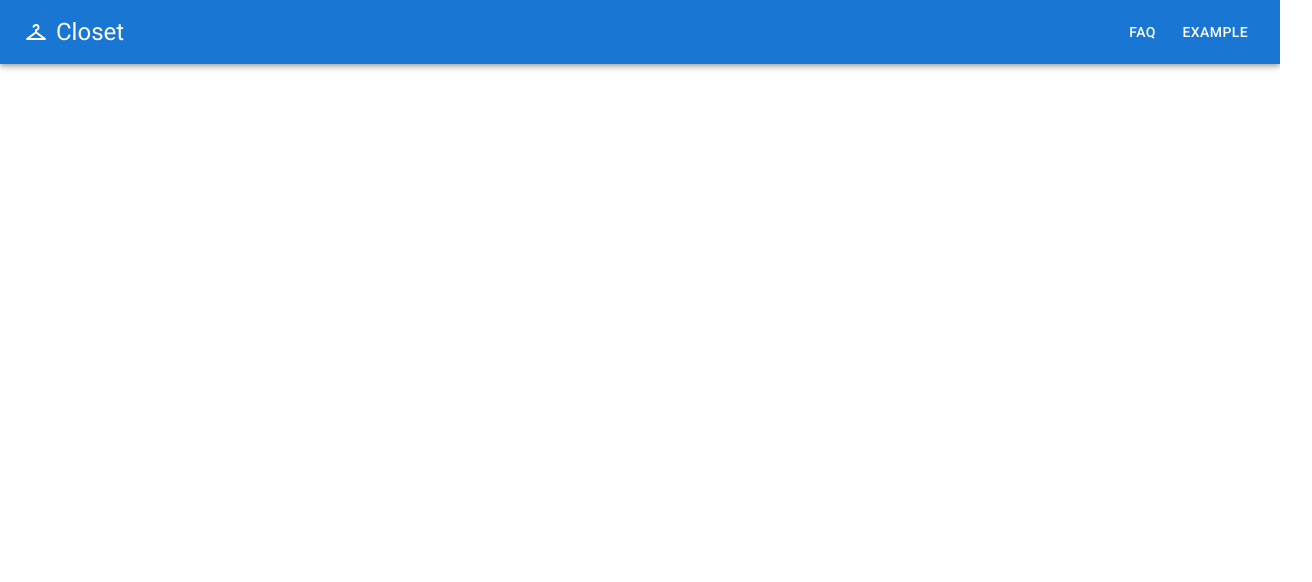
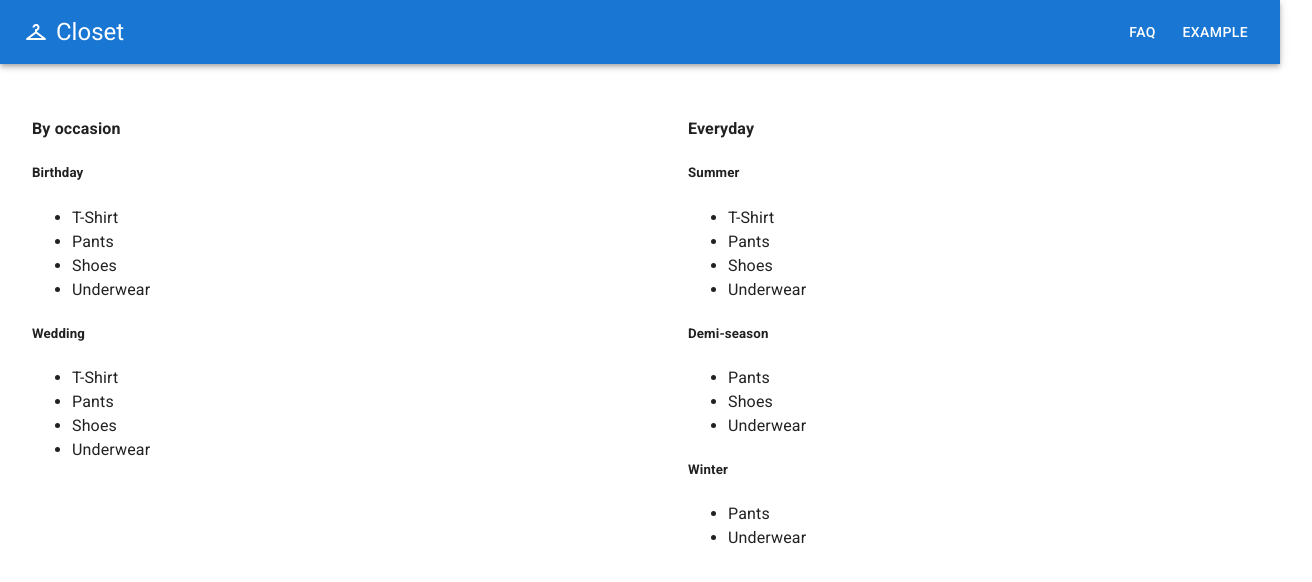
Before and after one commit to NeMaksym/closetdb-client, a React (Create React App) app: page / in a window 1280 px wide. Shown: the top 582 px of the page, 1312 px wide, since content can reach past the window. Built offline with nearby package versions, Linux system fonts and the light colour scheme.

Commit message:
Implement basic two-column layout

```diff
--- a/src/App.tsx
+++ b/src/App.tsx
@@ -1,9 +1,14 @@
-import { TopBar } from "./components";
+import { TopBar, TwoColumnLayout, Occastions, Everyday } from "./components";
+import { occasions, everydayOccasion } from "./types";
 
 function App() {
   return (
     <>
       <TopBar />
+      <TwoColumnLayout
+        leftColumnContent={<Occastions occasions={occasions} />}
+        rightColumnContent={<Everyday occasion={everydayOccasion} />}
+      />
     </>
   );
 }
--- /dev/null
+++ b/src/components/Everyday/Everyday.tsx
@@ -0,0 +1,46 @@
+import { Item, Occasion, Season } from "../../types";
+
+interface EverydayProps {
+  occasion: Occasion;
+}
+
+export const Everyday = ({ occasion }: EverydayProps) => {
+  const seasons = groupBySeason(occasion.items);
+
+  return (
+    <>
+      <h4>Everyday</h4>
+
+      {Object.entries(seasons).map(([season, items]) => {
+        if (!items.length) return null;
+
+        return (
+          <div key={season}>
+            <h5>{season.charAt(0).toUpperCase() + season.slice(1)}</h5>
+            <ul>
+              {items.map((item) => (
+                <li key={item.id}>{item.name}</li>
+              ))}
+            </ul>
+          </div>
+        );
+      })}
+    </>
+  );
+};
+
+const groupBySeason = (items: Item[]) => {
+  const result: Record<Season, Item[]> = {
+    [Season.Summer]: [],
+    [Season.DemiSeason]: [],
+    [Season.Winter]: []
+  };
+
+  items.forEach((item) => {
+    item.season.forEach((season) => {
+      result[season].push(item);
+    });
+  });
+
+  return result;
+};
--- /dev/null
+++ b/src/components/Everyday/index.ts
@@ -0,0 +1 @@
+export * from './Everyday';
--- /dev/null
+++ b/src/components/Occasions/Occasions.tsx
@@ -0,0 +1,28 @@
+import { Occasion } from "../../types";
+
+interface OccasionsProps {
+  occasions: Occasion[];
+}
+
+export const Occastions = ({ occasions }: OccasionsProps) => {
+  return (
+    <>
+      <h4>By occasion</h4>
+
+      {occasions.map((occasion) => {
+        const { id, title, items } = occasion;
+
+        return (
+          <div key={id}>
+            <h5>{title}</h5>
+            <ul>
+              {items.map((item) => (
+                <li key={item.id}>{item.name}</li>
+              ))}
+            </ul>
+          </div>
+        );
+      })}
+    </>
+  );
+};
--- /dev/null
+++ b/src/components/Occasions/index.ts
@@ -0,0 +1 @@
+export * from './Occasions';
--- /dev/null
+++ b/src/components/TwoColumnLayout/TwoColumnLayout.tsx
@@ -0,0 +1,20 @@
+import { Grid } from "@mui/material";
+
+interface TwoColumnLayoutProps {
+  leftColumnContent: React.ReactNode;
+  rightColumnContent: React.ReactNode;
+}
+
+export const TwoColumnLayout = ({
+  leftColumnContent,
+  rightColumnContent
+}: TwoColumnLayoutProps) => (
+  <Grid container spacing={0} style={{ margin: "32px" }}>
+    <Grid item xs={6} style={{ paddingRight: "16px" }}>
+      {leftColumnContent}
+    </Grid>
+    <Grid item xs={6} style={{ paddingLeft: "16px" }}>
+      {rightColumnContent}
+    </Grid>
+  </Grid>
+);
--- /dev/null
+++ b/src/components/TwoColumnLayout/index.ts
@@ -0,0 +1 @@
+export * from './TwoColumnLayout';
--- a/src/components/index.ts
+++ b/src/components/index.ts
@@ -1,3 +1,4 @@
-import { TopBar } from "./TopBar";
-
-export { TopBar };
+export * from "./TopBar";
+export * from "./TwoColumnLayout";
+export * from "./Occasions";
+export * from "./Everyday";
--- /dev/null
+++ b/src/types.ts
@@ -0,0 +1,85 @@
+export enum Type {
+    Head = 'head',
+    Top = 'top',
+    Bottom = 'bottom',
+    Shoes = 'shoes',
+    Underwear = 'underwear',
+}
+
+export enum Season {
+    Summer = 'summer',
+    DemiSeason = 'demi-season',
+    Winter = 'winter',
+}
+
+export interface Occasion {
+    id: string
+    title: string
+    order: number
+    items: Item[]
+}
+
+export interface Item {
+    id: string
+    name: string
+    type: Type
+    season: Season[]
+    order: number
+    brand?: string
+    price?: number
+    startDate?: Date
+    endDate?: Date
+}
+
+const items: Item[] = [
+    {
+      id: '1',
+      name: "T-Shirt",
+      type: Type.Top,
+      season: [Season.Summer],
+      order: 1,
+    },
+    {
+      id: '1',
+      name: "Pants",
+      type: Type.Bottom,
+      season: [Season.Summer, Season.DemiSeason, Season.Winter],
+      order: 2,
+    },
+    {
+        id: '1',
+        name: "Shoes",
+        type: Type.Shoes,
+        season: [Season.Summer, Season.DemiSeason],
+        order: 3,
+    },
+    {
+        id: '1',
+        name: "Underwear",
+        type: Type.Underwear,
+        season: [Season.Summer, Season.DemiSeason, Season.Winter],
+        order: 4,
+    },
+  ]
+
+export const occasions: Occasion[] = [
+    {
+      id: '1',
+      title: "Birthday",
+      items,
+      order: 1,
+    },
+    {
+        id: '2',
+        title: "Wedding",
+        items,
+        order: 2,
+    },
+]
+
+export const everydayOccasion: Occasion = {
+    id: '3',
+    title: "Everyday",
+    items,
+    order: 0,
+}
```
